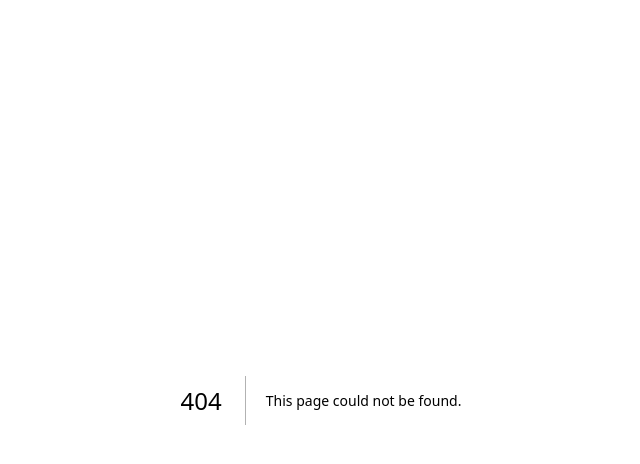
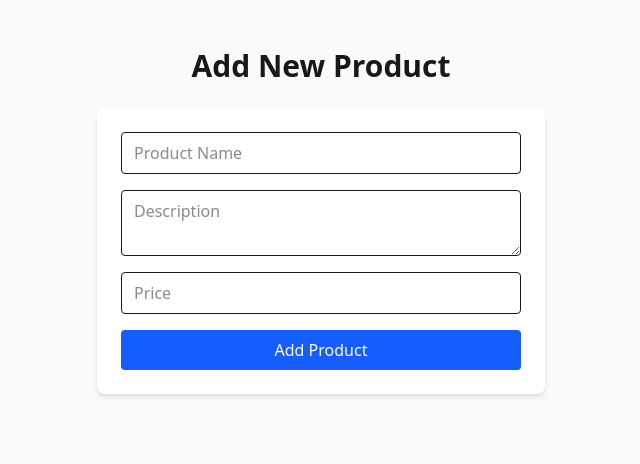
Before and after one commit to a1shuvo/nextjs-shop, a Next.js app: page /dashboard/add-product in a window 1280 px wide. Before the commit this address had no page. Shown: the top 464 px of the page, without its empty margins (319-959 px from the left). Built offline with nearby package versions, Linux system fonts and the light colour scheme; no server answers; sample sign-in values are in the browser's storage.

Commit message:
Created Add Product Page

```diff
--- a/package.json
+++ b/package.json
@@ -9,6 +9,7 @@
     "lint": "eslint"
   },
   "dependencies": {
+    "axios": "^1.11.0",
     "next": "15.5.0",
     "next-auth": "^4.24.11",
     "react": "19.1.0",
--- /dev/null
+++ b/src/app/api/products/route.js
@@ -0,0 +1,28 @@
+import { promises as fs } from "fs";
+import path from "path";
+
+export async function POST(req) {
+  const body = await req.json();
+  const filePath = path.join(process.cwd(), "lib/products.json");
+
+  try {
+    const data = await fs.readFile(filePath, "utf-8");
+    const products = JSON.parse(data);
+
+    const newProduct = {
+      id: products.length + 1,
+      name: body.name,
+      description: body.description,
+      price: body.price,
+    };
+
+    products.push(newProduct);
+    await fs.writeFile(filePath, JSON.stringify(products, null, 2));
+
+    return new Response(JSON.stringify(newProduct), { status: 201 });
+  } catch (err) {
+    return new Response(JSON.stringify({ error: "Failed to save product" }), {
+      status: 500,
+    });
+  }
+}
--- /dev/null
+++ b/src/app/dashboard/add-product/page.jsx
@@ -0,0 +1,20 @@
+import { getServerSession } from "next-auth/next";
+import { authOptions } from "@/app/api/auth/[...nextauth]/route";
+import { redirect } from "next/navigation";
+import AddProductForm from "@/components/AddProductForm";
+
+export default async function AddProductPage() {
+  const session = await getServerSession(authOptions);
+
+  if (!session) {
+    // Redirect to login if not authenticated
+    redirect("/login");
+  }
+
+  return (
+    <div className="min-h-screen bg-gray-50 flex flex-col items-center py-12 px-6">
+      <h1 className="text-3xl font-bold mb-6">Add New Product</h1>
+      <AddProductForm />
+    </div>
+  );
+}
--- /dev/null
+++ b/src/components/AddProductForm.jsx
@@ -0,0 +1,69 @@
+"use client";
+
+import { useState } from "react";
+import axios from "axios";
+
+export default function AddProductForm() {
+  const [name, setName] = useState("");
+  const [description, setDescription] = useState("");
+  const [price, setPrice] = useState("");
+  const [message, setMessage] = useState("");
+
+  const handleSubmit = async (e) => {
+    e.preventDefault();
+    try {
+      const res = await axios.post("/api/products", {
+        name,
+        description,
+        price: parseFloat(price),
+      });
+      if (res.status === 201) {
+        setMessage("Product added successfully!");
+        setName("");
+        setDescription("");
+        setPrice("");
+      }
+    } catch (err) {
+      setMessage("Error adding product.");
+      console.error(err);
+    }
+  };
+
+  return (
+    <form
+      onSubmit={handleSubmit}
+      className="bg-white p-6 rounded-lg shadow-md w-full max-w-md flex flex-col gap-4"
+    >
+      <input
+        type="text"
+        placeholder="Product Name"
+        value={name}
+        onChange={(e) => setName(e.target.value)}
+        className="border px-3 py-2 rounded"
+        required
+      />
+      <textarea
+        placeholder="Description"
+        value={description}
+        onChange={(e) => setDescription(e.target.value)}
+        className="border px-3 py-2 rounded"
+        required
+      />
+      <input
+        type="number"
+        placeholder="Price"
+        value={price}
+        onChange={(e) => setPrice(e.target.value)}
+        className="border px-3 py-2 rounded"
+        required
+      />
+      <button
+        type="submit"
+        className="bg-blue-600 text-white px-4 py-2 rounded"
+      >
+        Add Product
+      </button>
+      {message && <p className="text-green-600 mt-2">{message}</p>}
+    </form>
+  );
+}
--- a/src/components/Navbar.jsx
+++ b/src/components/Navbar.jsx
@@ -15,12 +15,15 @@ export default function Navbar() {
 
       {/* Nav Links */}
       <div className="flex gap-6">
+        <Link href="/" className="hover:text-blue-500">
+          Home
+        </Link>
         <Link href="/products" className="hover:text-blue-500">
           Products
         </Link>
         {session && (
           <Link href="/dashboard/add-product" className="hover:text-blue-500">
-            Dashboard
+            Add Product
           </Link>
         )}
       </div>
```
Also changed, not shown: 1 other file (tests, documents, lock files or other folders).
